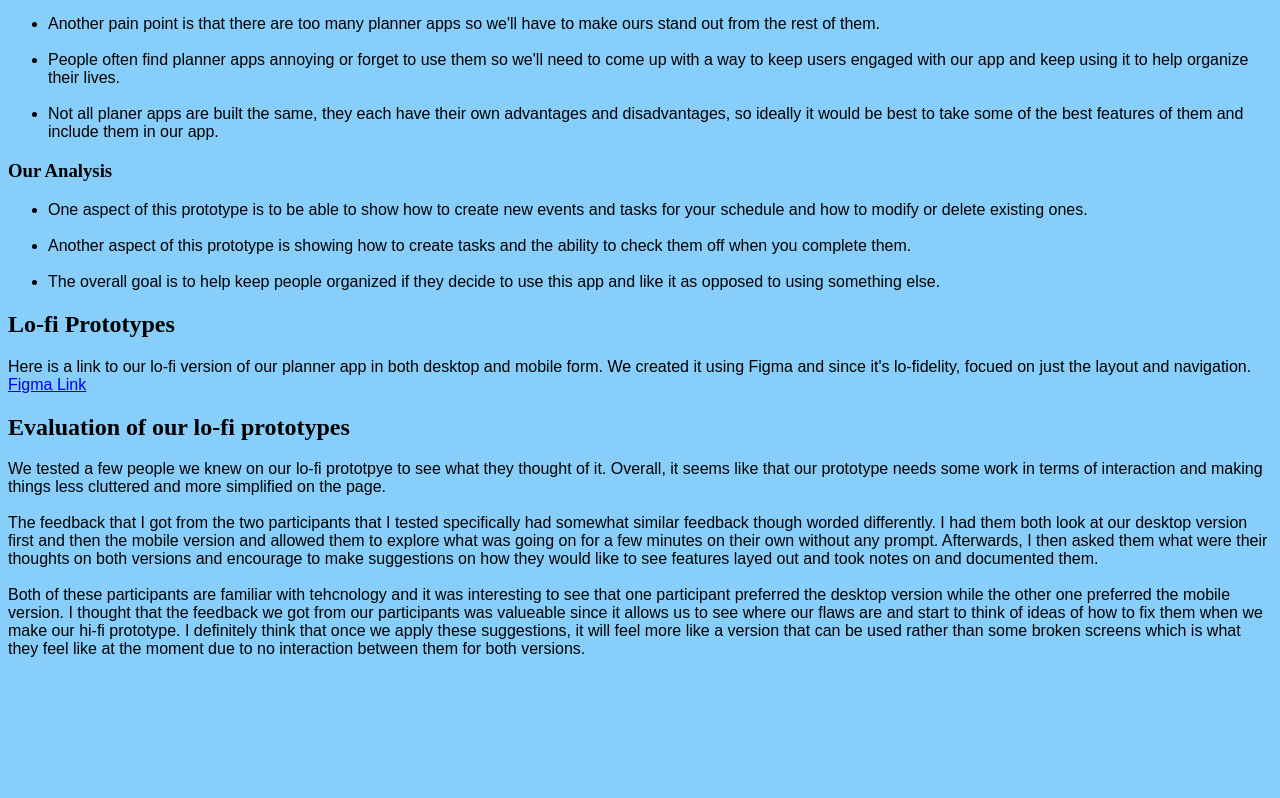
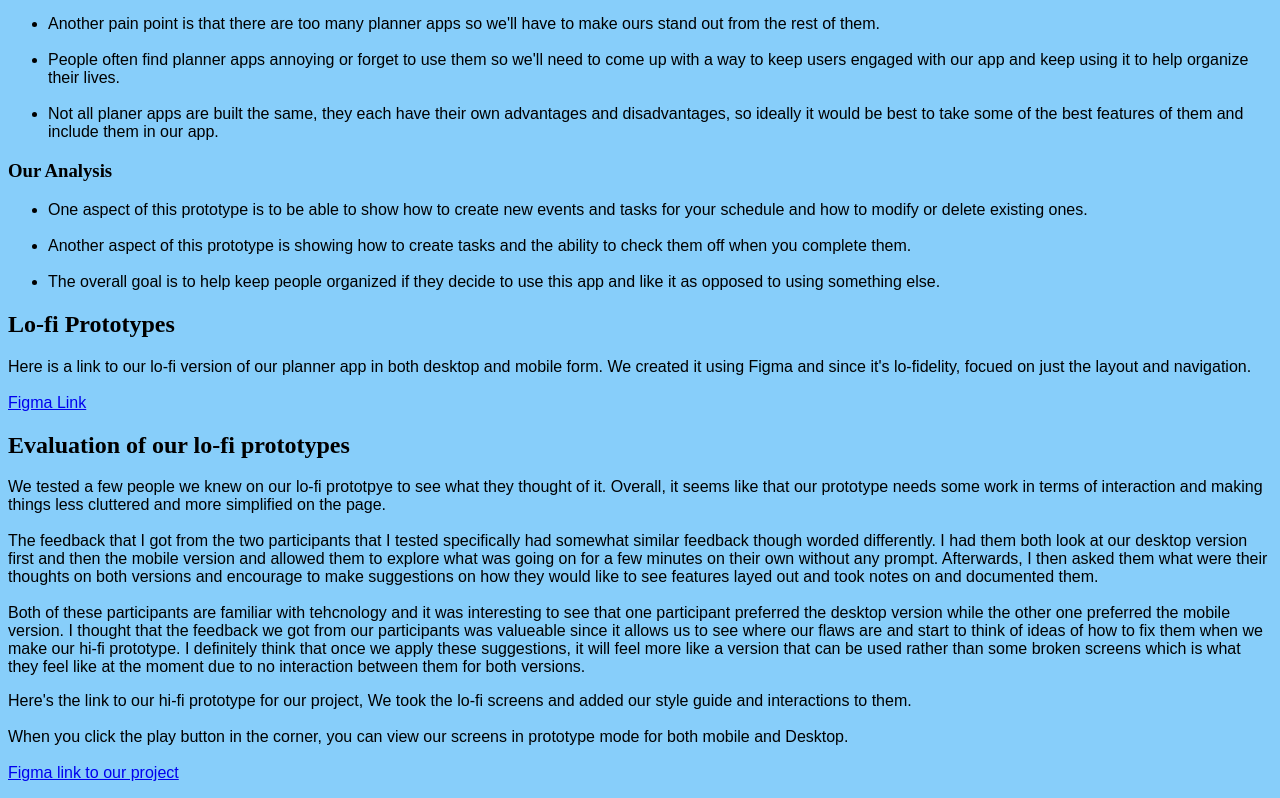
Before and after one commit to snowydanielle/Prototyping-and-Usability-hw-project, a plain HTML site: page index.html in a window 1280 px wide. Shown: the part 379-1177 px from the top of the page. Before the commit the page ends 1053 px from the top, so only its background shows below. Drawn offline with Linux system fonts and the light colour scheme.

Commit message:
Add files via upload
Hw4 added to index page

```diff
--- a/index.html
+++ b/index.html
@@ -56,7 +56,7 @@
     <h2>Lo-fi Prototypes</h2>
     <p>
         Here is a link to our lo-fi version of our planner app in both desktop and mobile form.
-        We created it using Figma and since it's lo-fidelity, focued on just the layout and navigation.
+        We created it using Figma and since it's lo-fidelity, focued on just the layout and navigation.<br><br>
         <a href="https://www.figma.com/file/92vsi3YWk7UWMoAP1Rx6IP/ISTE264-hw2-team4?node-id=0%3A1">Figma Link</a>
     </p>
 
@@ -79,6 +79,13 @@
         to no interaction between them for both versions.
     </p>
 
+    <!--Hw4-->
+    <p>Here's the link to our hi-fi prototype for our project, We took the lo-fi screens and added our
+        style guide and interactions to them. <br><br>When you click the play button in the corner, you can view
+        our screens in prototype mode for both mobile and Desktop.<br><br>
+        <a href="https://www.figma.com/file/92vsi3YWk7UWMoAP1Rx6IP/ISTE264-hw2-team4?node-id=3%3A4">Figma link to our project</a>
+    </p>
+
 </body>
 
 </html>
```
